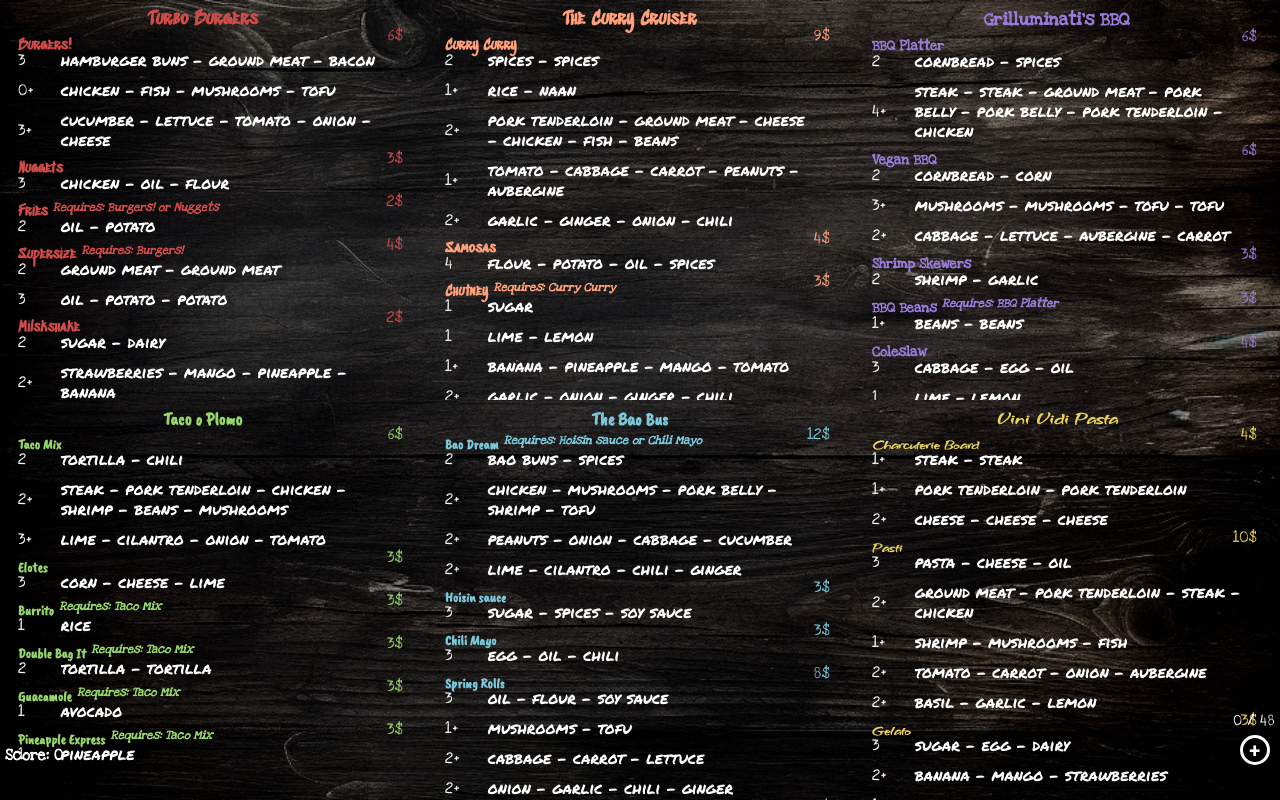
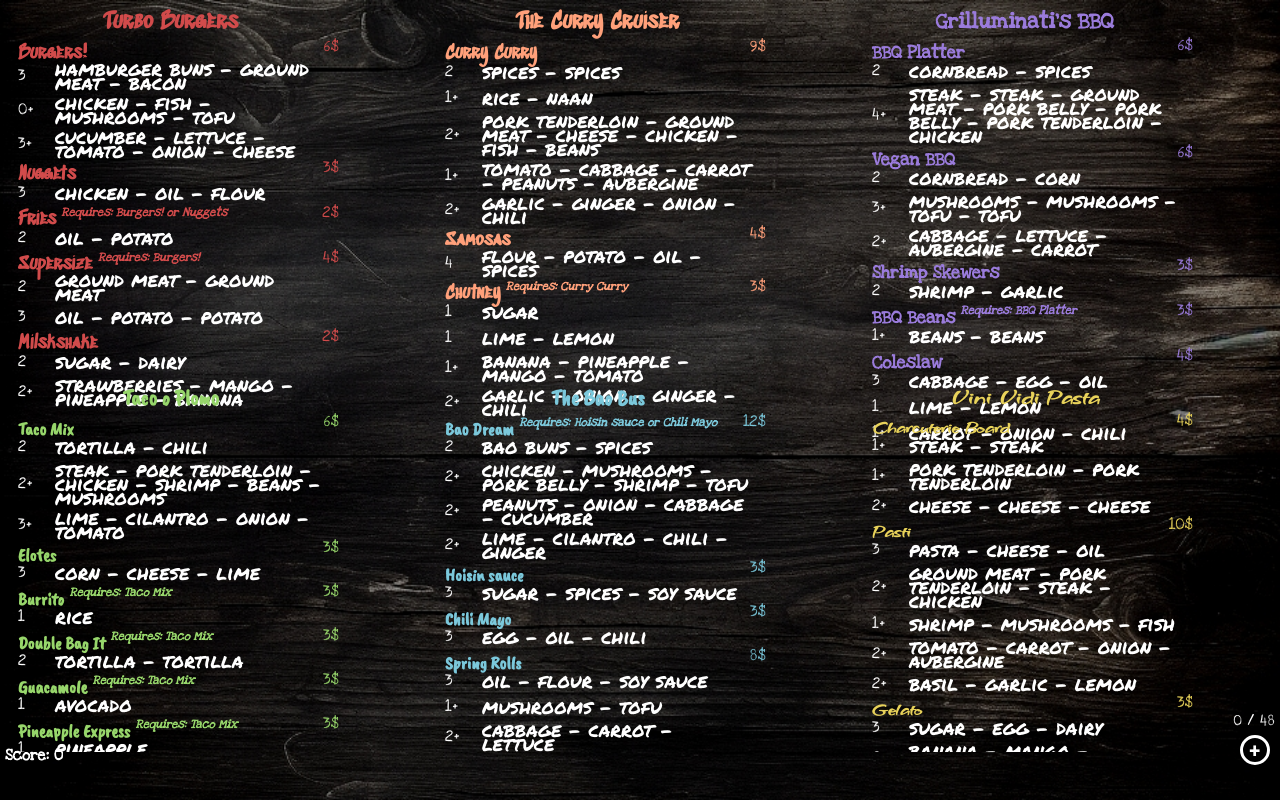
Before and after one commit to ka2le/FTX, a React (Create React App) app: page / in a window 1280 px wide. Built offline with nearby package versions, Linux system fonts and the light colour scheme.

Commit message:
better desktop

```diff
--- a/src/App.css
+++ b/src/App.css
@@ -360,19 +360,23 @@ font-weight: bold !important;
 
 
   .desktop .combo-line{
-    font-size: 16px;
-
+    font-size: 20px;
+    margin-bottom: 6px;
+  }
+  .desktop .ingredients{
+    line-height: 14px;
   }
 .desktop .truck-container{
-  width: 95%;
-  height: 50vh;
+  width: 80%;
+  height: 55vh;
+  margin-bottom: -8vh;
 }
 .desktop h1{
-  font-size: 18px !important;
+  font-size: 22px !important;
   margin:-10px 0 0 0 ;
 }
 .desktop h2{
-  font-size: 14px !important;
+  font-size: 18px !important;
 }
 
 
```
